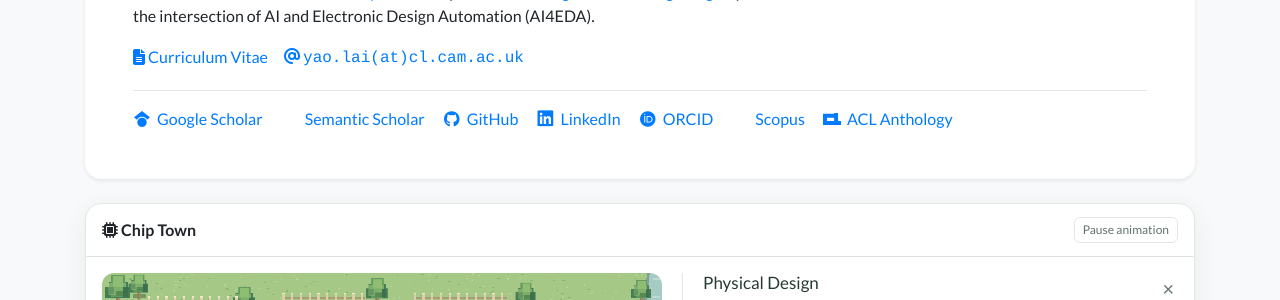
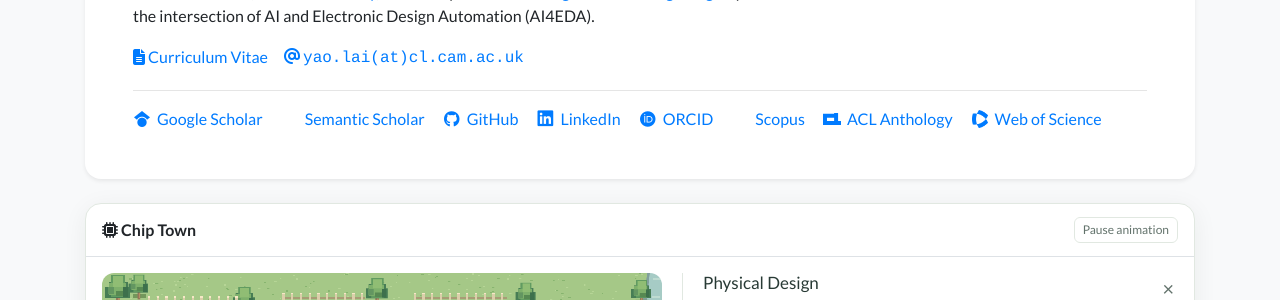
Before and after one commit to laiyao1/laiyao1.github.io, a Jekyll site: the page built from index.html, in a window 1280 px wide. Shown: the part 388-688 px from the top of the page. Built offline with Jekyll 4.4.1, drawn with Linux system fonts in a browser that asks for light colours; a style sheet for code colours, icons or effects is not loaded.

Commit message:
Add Web of Science author profile link
Icon source: https://www.webofscience.com/wos/static/favicon.png

```diff
--- a/_data/profile.yml
+++ b/_data/profile.yml
@@ -14,6 +14,7 @@ gscholar: 9Oxeo68AAAAJ
 semantic_scholar: 2192588046
 scopus: "57994563100"
 acl_anthology: yao-lai
+web_of_science: "38562572"
 github: laiyao1
 # twitter: your_twitter_id
 # wechat_qrcode: /assets/images/etc/wechat.jpg
--- a/_includes/widgets/profile_card.html
+++ b/_includes/widgets/profile_card.html
@@ -104,6 +104,12 @@
                             <span class="profile-link-icon acl-anthology-logo" aria-hidden="true"></span> ACL Anthology
                         </a>
                         {% endif %}
+
+                        {% if site.data.profile.web_of_science %}
+                        <a class="no-break" target="_blank" rel="noopener noreferrer" href="https://www.webofscience.com/wos/author/record/{{ site.data.profile.web_of_science }}">
+                            <span class="profile-link-icon web-of-science-logo" aria-hidden="true"></span> Web of Science
+                        </a>
+                        {% endif %}
                     </div>
                 </div>
             </div>
--- a/assets/css/global.css
+++ b/assets/css/global.css
@@ -64,6 +64,12 @@ h1, h2, h3, h4, h5, h6,
     mask: url('../images/badges/acl-anthology.svg') no-repeat center / contain;
 }
 
+.web-of-science-logo {
+    background-color: currentColor;
+    -webkit-mask: url('../images/badges/web-of-science.png') no-repeat center / contain;
+    mask: url('../images/badges/web-of-science.png') no-repeat center / contain;
+}
+
 .no-break {
     white-space: nowrap;
 }
```
Also changed, not shown: assets/images/badges/web-of-science.png (added).
